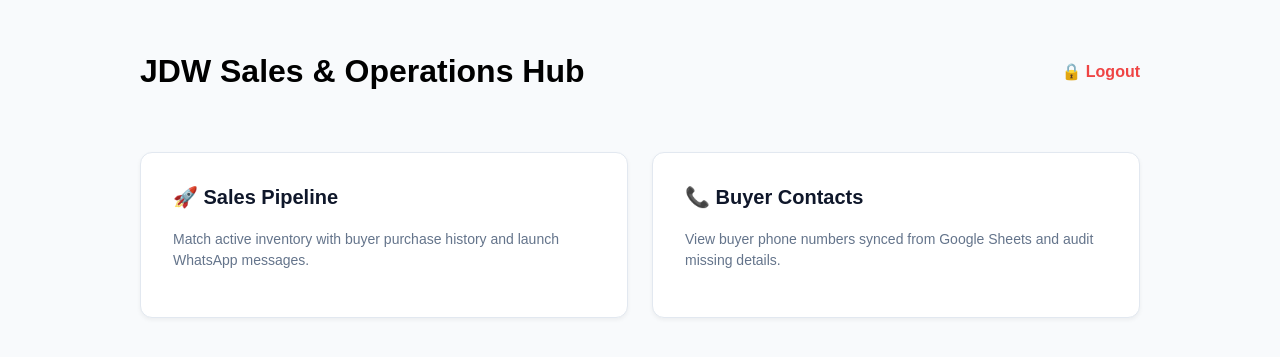
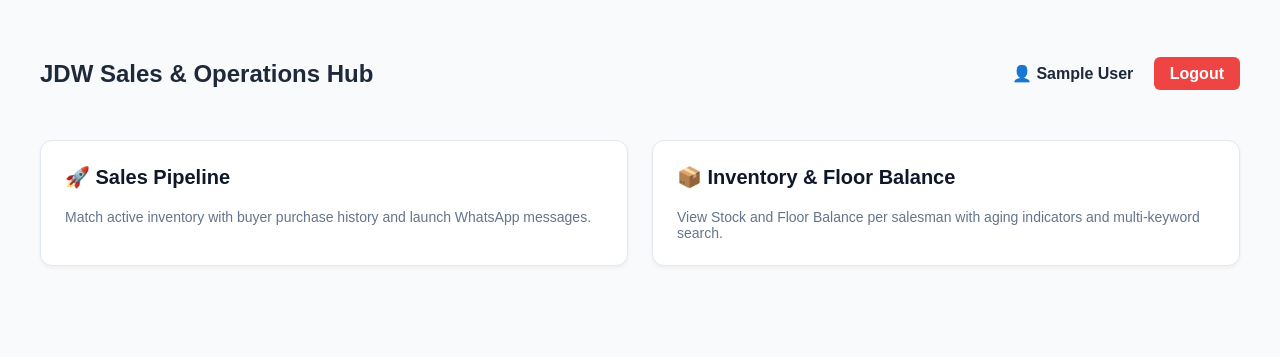
Before and after one commit to subtroprsa-art/jouba_app, a Flask app: page / in a window 1280 px wide. Shown: the top 357 px of the page. Run offline with Flask 3, Linux system fonts and the light colour scheme; the visitor is signed in with stand-in values (Sample User, id 1); some libraries are stand-ins or nearby versions.

Commit message:
Replace buyer contact button with stock and floor balance inventory view

```diff
--- a/app.py
+++ b/app.py
@@ -2,11 +2,11 @@ import os
 import psycopg2
 from psycopg2.extras import RealDictCursor
 from flask import Flask, request, jsonify, render_template, redirect, url_for, session
+from datetime import datetime
 
 app = Flask(__name__)
 app.secret_key = os.environ.get("SECRET_KEY", "jdw-fresh-secret-key-2026")
 
-# Team Credentials
 USER_ACCOUNTS = {
     "riaan": {"name": "Riaan Joubert", "pass": os.environ.get("RIAAN_PASSWORD", "riaan2026")},
     "christoff": {"name": "Christoff de Wet", "pass": os.environ.get("CHRISTOFF_PASSWORD", "christoff2026")}
@@ -21,7 +21,6 @@ def get_db_connection():
 def get_current_user():
     return session.get("user_fullname")
 
-# --- AUTHENTICATION ROUTES ---
 @app.route('/login', methods=['GET', 'POST'])
 def login():
     error = None
@@ -43,7 +42,6 @@ def logout():
     session.clear()
     return redirect(url_for('login'))
 
-# --- DASHBOARD & NAVIGATION ---
 @app.route('/')
 @app.route('/dashboard')
 def dashboard():
@@ -57,7 +55,12 @@ def pipeline_page():
         return redirect(url_for('login'))
     return render_template('pipeline.html', user_name=get_current_user())
 
-# --- SALES PIPELINE API ---
+@app.route('/inventory')
+def inventory_page():
+    if not session.get('logged_in'):
+        return redirect(url_for('login'))
+    return render_template('inventory.html', user_name=get_current_user())
+
 @app.route('/api/sales-pipeline', methods=['GET'])
 def get_sales_pipeline():
     if not session.get('logged_in'):
@@ -109,7 +112,6 @@ def get_sales_pipeline():
         if conn: conn.close()
         return jsonify({"error": str(e)}), 500
 
-# --- BUYER MATCH DETAILS API (Splits Commodity, Pack Weight, Class, Variety) ---
 @app.route('/api/buyer-details/<path:buyer_name>', methods=['GET'])
 def get_buyer_details(buyer_name):
     if not session.get('logged_in'):
@@ -142,7 +144,6 @@ def get_buyer_details(buyer_name):
             i_class = item['item_class'].strip()
             var = item['variety'].strip()
 
-            # Dynamic string splitting fallback if separate columns are empty
             if not p_weight or not i_class or not var:
                 tokens = raw_pack.split()
                 p_weight = p_weight or (tokens[0] if len(tokens) > 0 else 'STD')
@@ -177,7 +178,6 @@ def get_buyer_details(buyer_name):
         if conn: conn.close()
         return jsonify({"error": str(e)}), 500
 
-# --- MARK BUYER CONTACTED ---
 @app.route('/api/mark-contacted', methods=['POST'])
 def mark_contacted():
     if not session.get('logged_in'):
@@ -204,44 +204,59 @@ def mark_contacted():
 
     return jsonify({"status": "success", "contacted_by": user_name}), 200
 
-# --- PROCESS BUYER SLIPS ---
-@app.route('/process-buyer-slip', methods=['POST'])
-def process_buyer_slip():
-    data = request.get_json() or {}
+# --- INVENTORY API (STOCK & FLOOR BALANCE) ---
+@app.route('/api/inventory/<inv_type>', methods=['GET'])
+def get_inventory_data(inv_type):
+    if not session.get('logged_in'):
+        return jsonify({"error": "Unauthorized"}), 401
 
-    parsed_date = data.get('date')
-    buyer = data.get('buyer', '').strip()
-    producer = data.get('producer', '').strip()
-    commodity = data.get('commodity', '').strip()
-    pack = data.get('pack', '').strip()
-    qty = data.get('qty', 0)
-    price = data.get('price', 0.0)
-    total = data.get('total', 0.0)
-
-    if not buyer or not commodity:
-        return jsonify({"error": "Missing required details"}), 400
-
-    # Parse pack into separate attributes during insert
-    tokens = pack.split()
-    pack_weight = tokens[0] if len(tokens) > 0 else 'STD'
-    item_class = 'Class 1' if 'C1' in pack.upper() or 'CLASS 1' in pack.upper() else ('Class 2' if 'C2' in pack.upper() or 'CLASS 2' in pack.upper() else 'Class 1')
-    variety = ' '.join(tokens[2:]) if len(tokens) > 2 else 'Standard'
-
+    table_name = "stock_inventory" if inv_type == "stock" else "floor_balance"
     conn = get_db_connection()
     cursor = conn.cursor()
 
-    query = """
-        INSERT INTO buyer_history (date, buyer, producer, commodity, pack, pack_weight, item_class, variety, qty, price, total)
-        VALUES (%s, %s, %s, %s, %s, %s, %s, %s, %s, %s, %s)
-        ON CONFLICT (buyer, commodity, pack, qty, price, total)
-        DO NOTHING;
+    query = f"""
+        SELECT
+            COALESCE(salesman, 'Unassigned') AS salesman,
+            COALESCE(farmer_name, '') AS farmer_name,
+            COALESCE(commodity, '') AS commodity,
+            COALESCE(variety, '') AS variety,
+            COALESCE(size, '') AS size,
+            COALESCE(pack_weight, '') AS pack_weight,
+            COALESCE(qty, 0) AS qty,
+            intake_date,
+            (CURRENT_DATE - intake_date) AS age_days
+        FROM {table_name}
+        ORDER BY salesman, age_days DESC;
     """
-    cursor.execute(query, (parsed_date, buyer, producer, commodity, pack, pack_weight, item_class, variety, qty, price, total))
-    conn.commit()
-    cursor.close()
-    conn.close()
+    try:
+        cursor.execute(query)
+        rows = cursor.fetchall()
 
-    return jsonify({"status": "success"}), 200
+        # Group data by Salesman
+        salesmen_data = {}
+        for r in rows:
+            sm = r['salesman']
+            if sm not in salesmen_data:
+                salesmen_data[sm] = []
+
+            salesmen_data[sm].append({
+                "farmer": r['farmer_name'],
+                "commodity": r['commodity'],
+                "variety": r['variety'],
+                "size": r['size'],
+                "pack_weight": r['pack_weight'],
+                "qty": r['qty'],
+                "intake_date": r['intake_date'].strftime('%Y-%m-%d') if r['intake_date'] else 'N/A',
+                "age_days": r['age_days'] if r['age_days'] is not None else 0
+            })
+
+        cursor.close()
+        conn.close()
+        return jsonify({"inventory": salesmen_data}), 200
+    except Exception as e:
+        if cursor: cursor.close()
+        if conn: conn.close()
+        return jsonify({"error": str(e)}), 500
 
 if __name__ == '__main__':
     app.run(host='0.0.0.0', port=5000)
--- a/templates/dashboard.html
+++ b/templates/dashboard.html
@@ -4,20 +4,23 @@
   <meta charset="UTF-8">
   <title>Dashboard Hub - JDW Fresh</title>
   <style>
-    body { font-family: sans-serif; background: #f8fafc; padding: 32px; margin: 0; }
-    .header { display: flex; justify-content: space-between; align-items: center; max-width: 1000px; margin: 0 auto 40px; }
-    .grid { display: grid; grid-template-columns: repeat(auto-fit, minmax(280px, 1fr)); gap: 24px; max-width: 1000px; margin: 0 auto; }
-    .card { background: white; padding: 32px; border-radius: 12px; box-shadow: 0 2px 4px rgba(0,0,0,0.05); text-decoration: none; color: inherit; transition: transform 0.2s, box-shadow 0.2s; border: 1px solid #e2e8f0; }
-    .card:hover { transform: translateY(-4px); box-shadow: 0 10px 15px rgba(0,0,0,0.1); border-color: #22c55e; }
-    .card h3 { margin-top: 0; color: #0f172a; font-size: 20px; }
-    .card p { color: #64748b; font-size: 14px; line-height: 1.5; }
-    .logout-btn { color: #ef4444; text-decoration: none; font-weight: bold; }
+    body { font-family: sans-serif; background: #f8fafc; padding: 40px; margin: 0; color: #1e293b; }
+    .header { display: flex; justify-content: space-between; align-items: center; margin-bottom: 32px; }
+    .grid { display: grid; grid-template-columns: repeat(auto-fit, minmax(300px, 1fr)); gap: 24px; }
+    .card { background: white; padding: 24px; border-radius: 12px; border: 1px solid #e2e8f0; box-shadow: 0 2px 4px rgba(0,0,0,0.05); text-decoration: none; color: inherit; transition: transform 0.2s, box-shadow 0.2s; }
+    .card:hover { transform: translateY(-3px); box-shadow: 0 4px 12px rgba(0,0,0,0.1); }
+    .card h3 { margin-top: 0; font-size: 20px; color: #0f172a; }
+    .card p { color: #64748b; font-size: 14px; margin-bottom: 0; }
+    .btn-logout { background: #ef4444; color: white; padding: 8px 16px; border-radius: 6px; text-decoration: none; font-weight: bold; }
   </style>
 </head>
 <body>
   <div class="header">
-    <h1>JDW Sales & Operations Hub</h1>
-    <a href="/logout" class="logout-btn">🔒 Logout</a>
+    <h2>JDW Sales & Operations Hub</h2>
+    <div>
+      <span style="margin-right: 16px; font-weight: bold;">👤 {{ user_name }}</span>
+      <a href="/logout" class="btn-logout">Logout</a>
+    </div>
   </div>
 
   <div class="grid">
@@ -26,9 +29,9 @@
       <p>Match active inventory with buyer purchase history and launch WhatsApp messages.</p>
     </a>
 
-    <a href="/contacts" class="card">
-      <h3>📞 Buyer Contacts</h3>
-      <p>View buyer phone numbers synced from Google Sheets and audit missing details.</p>
+    <a href="/inventory" class="card">
+      <h3>📦 Inventory & Floor Balance</h3>
+      <p>View Stock and Floor Balance per salesman with aging indicators and multi-keyword search.</p>
     </a>
   </div>
 </body>
```
Also changed, not shown: templates/inventory.html (added, +166 -0 lines).
